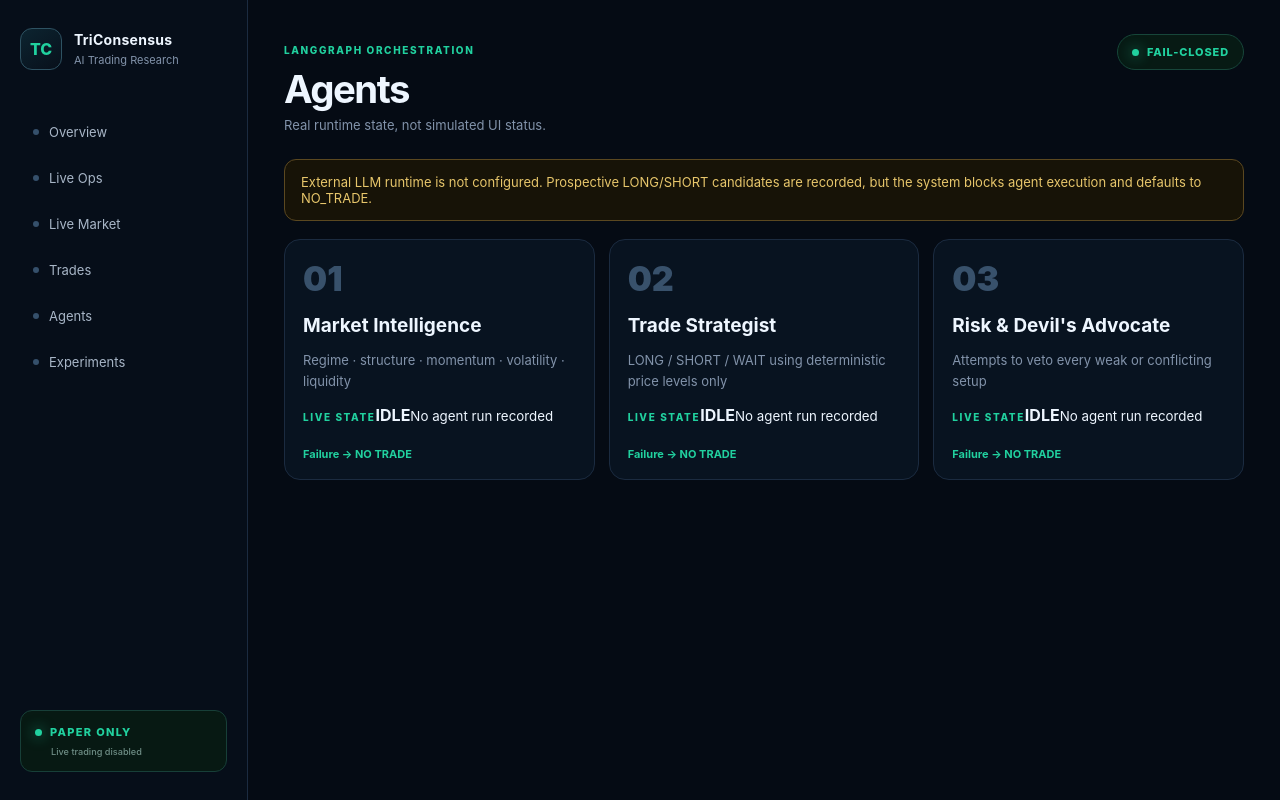
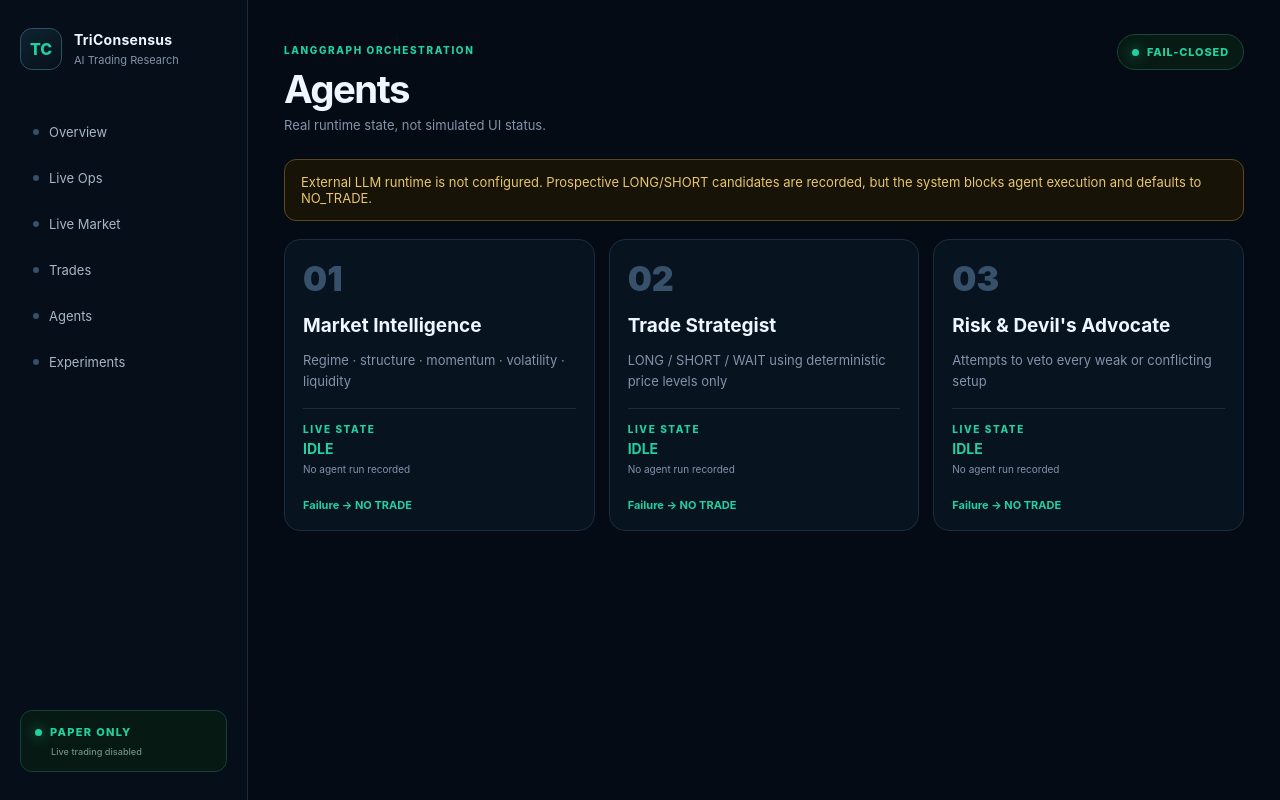
Before and after one commit to mohamedewis112/TriConsensus-AI, a Next.js app in the folder frontend/: page /agents in a window 1280 px wide. Built offline with nearby package versions, Linux system fonts and the light colour scheme.

Commit message:
style: add agent runtime state

```diff
--- a/frontend/app/globals.css
+++ b/frontend/app/globals.css
@@ -142,3 +142,8 @@ td a { color: var(--cyan); }
   .opsKind { grid-column: 1; }
   .opsEventBody { grid-column: 2; grid-row: 1 / span 2; }
 }
+
+
+.agentRuntimeState { margin-top: 16px; border-top: 1px solid var(--line); padding-top: 14px; display: grid; gap: 5px; }
+.agentRuntimeState > strong { color: var(--accent); font-size: 14px; }
+.agentRuntimeState > small { color: var(--muted); font-size: 10px; line-height: 1.45; }
```
